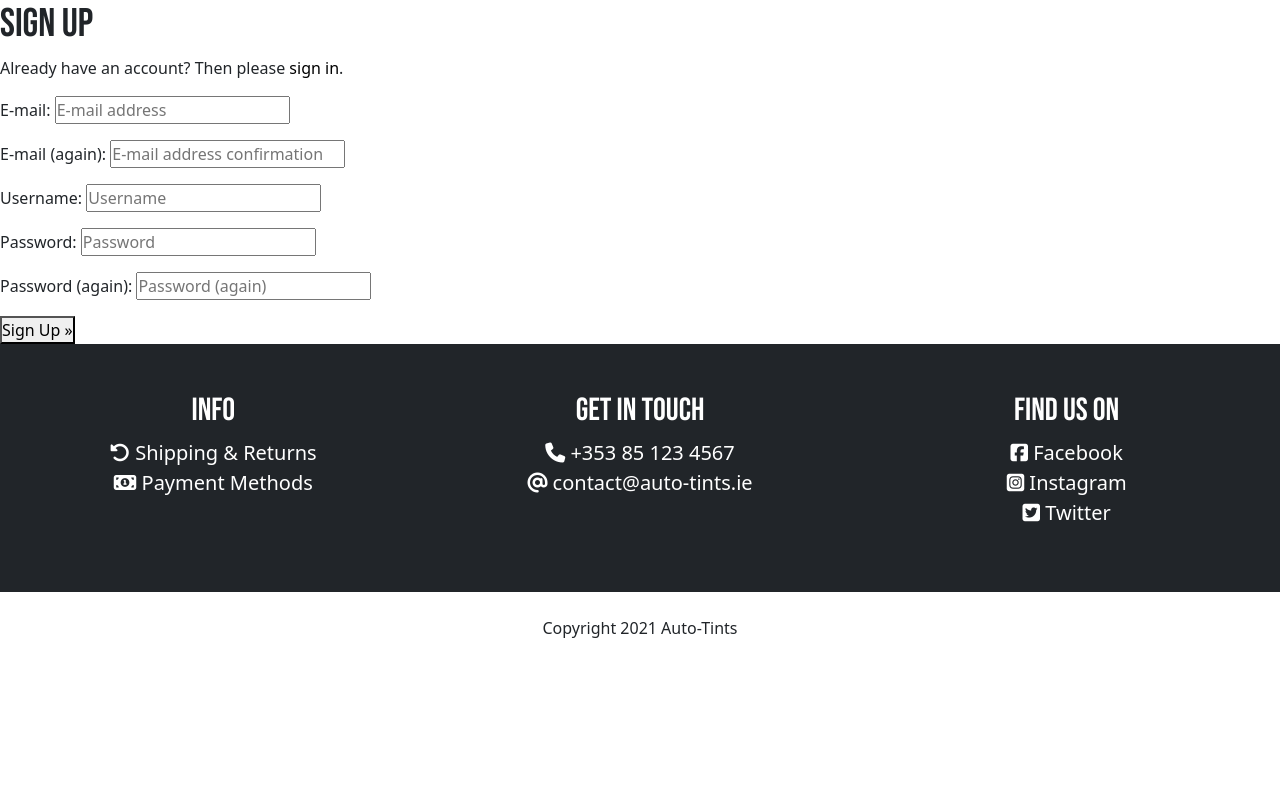
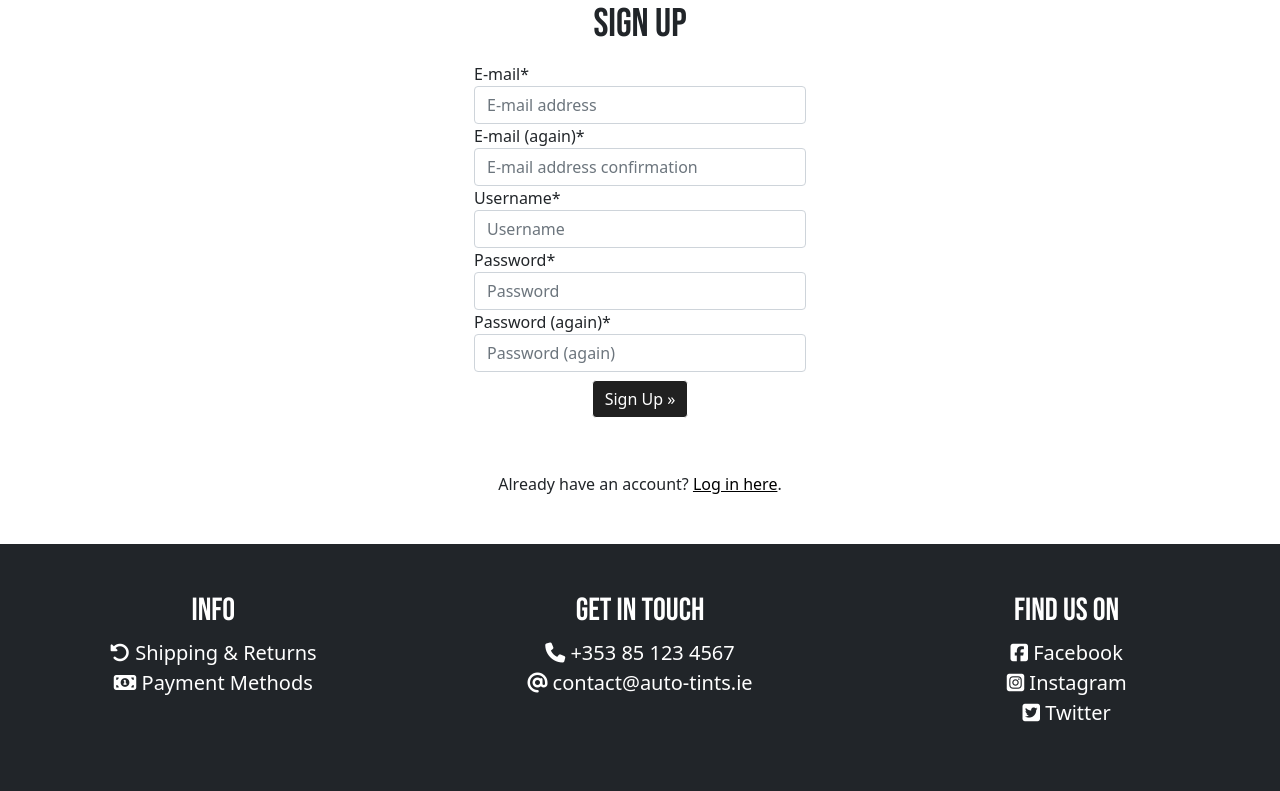
Before and after one commit to JakubMrowicki/auto-tints, a Django app: page /accounts/signup/ in a window 1280 px wide. Shown: the part 168-959 px from the top of the page. Before the commit the page ends 806 px from the top, so only its background shows below. Run offline with Django 3.2, Linux system fonts and the light colour scheme; some libraries are stand-ins or nearby versions.

Commit message:
style register page

```diff
--- a/static/css/base.css
+++ b/static/css/base.css
@@ -18,6 +18,9 @@ a {
 a:hover {
     color: black;
     text-decoration: underline;
+}
+.dropdown-item:active {
+    background-color: grey;
 }
 /*Navbar*/
 header h1, header small, .nav-link, .nav-link:focus, header .list-inline-item a, .btn-link {
--- a/templates/allauth/account/signup.html
+++ b/templates/allauth/account/signup.html
@@ -1,21 +1,29 @@
 {% extends "account/base.html" %}
 
 {% load i18n %}
+{% load crispy_forms_tags %}
 
 {% block head_title %}{% trans "Signup" %}{% endblock %}
 
 {% block content %}
-<h1>{% trans "Sign Up" %}</h1>
+<div class="container">
+  <div class="row">
+    <div class="col-12 col-md-4 offset-md-4">
+      <h1 class="text-center">{% trans "Sign Up" %}</h1>
 
-<p>{% blocktrans %}Already have an account? Then please <a href="{{ login_url }}">sign in</a>.{% endblocktrans %}</p>
 
-<form class="signup" id="signup_form" method="post" action="{% url 'account_signup' %}">
-  {% csrf_token %}
-  {{ form.as_p }}
-  {% if redirect_field_value %}
-  <input type="hidden" name="{{ redirect_field_name }}" value="{{ redirect_field_value }}" />
-  {% endif %}
-  <button type="submit">{% trans "Sign Up" %} &raquo;</button>
-</form>
+      <form class="form-control border-0 id=" signup_form" method="post" action="{% url 'account_signup' %}">
+        {% csrf_token %}
+        {{ form|crispy }}
+        {% if redirect_field_value %}
+        <input type="hidden" name="{{ redirect_field_name }}" value="{{ redirect_field_value }}" />
+        {% endif %}
+        <button class="btn btn-black d-block mx-auto mt-2" type="submit">{% trans "Sign Up" %} &raquo;</button>
+      </form>
+      <p class="text-center my-5">{% blocktrans %}Already have an account? <a href="{{ login_url }}"><u>Log in here</u></a>.{% endblocktrans %}</p>
+    </div>
+  </div>
+
+</div>
 
 {% endblock %}
```
Also changed, not shown: db.sqlite3, templates/base.html (line endings or trailing spaces).
